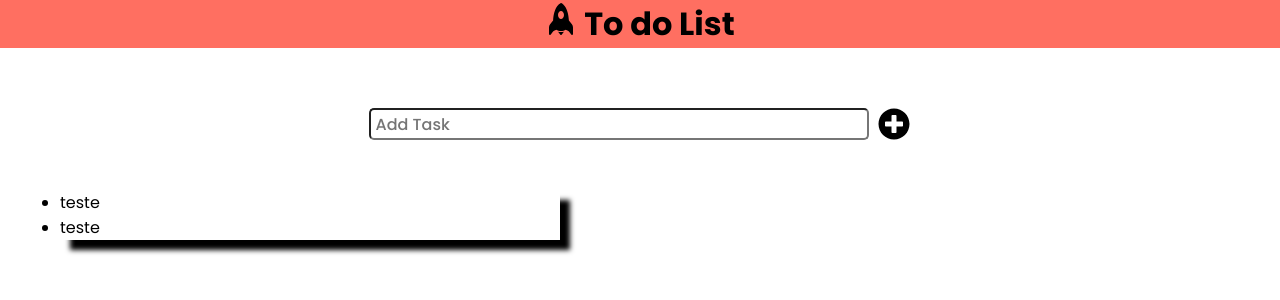
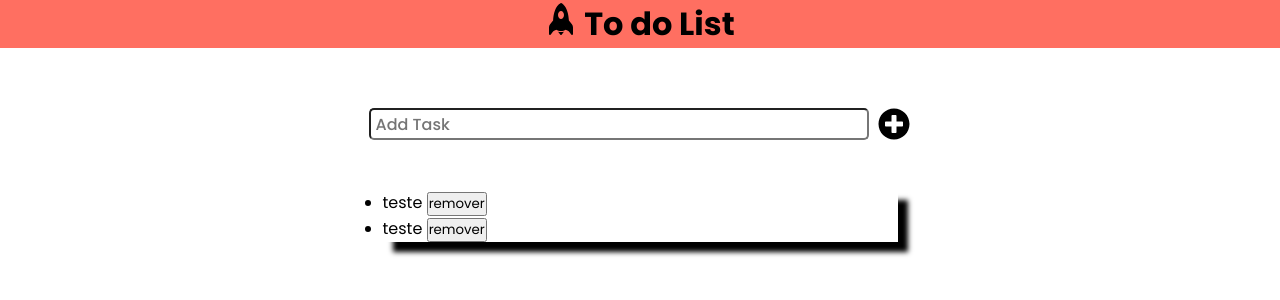
Before and after one commit to jeffmmartins/task-manager, a React (Create React App) app: page / in a window 1280 px wide. Shown: the top 300 px of the page. Built offline with nearby package versions, Linux system fonts and the light colour scheme.

Commit message:
feat: ListTask created

```diff
--- a/src/components/Form/Form.tsx
+++ b/src/components/Form/Form.tsx
@@ -12,10 +12,12 @@ export const Form: React.FC = () => {
                 </S.FormTask>
             </S.ContainerSection>
             <S.TaskSection>
-                <ul>
-                    <li>teste</li>
-                    <li>teste</li>
-                </ul>
+                <S.ListTask>
+                    <ul>
+                        <li>teste <button>remover</button></li>
+                        <li>teste <button>remover</button></li>
+                    </ul>
+                </S.ListTask>
             </S.TaskSection>
         </>
     )
--- a/src/components/Form/style.ts
+++ b/src/components/Form/style.ts
@@ -30,7 +30,12 @@ border: none;
 
 export const TaskSection = styled.section`
 display: flex;
+justify-content: center;
+align-items: center;
 
-width: 500px;
+
+`
+export const ListTask = styled.section`
+width: 515px;
 box-shadow: 10px 10px 5px black;
 `
```
